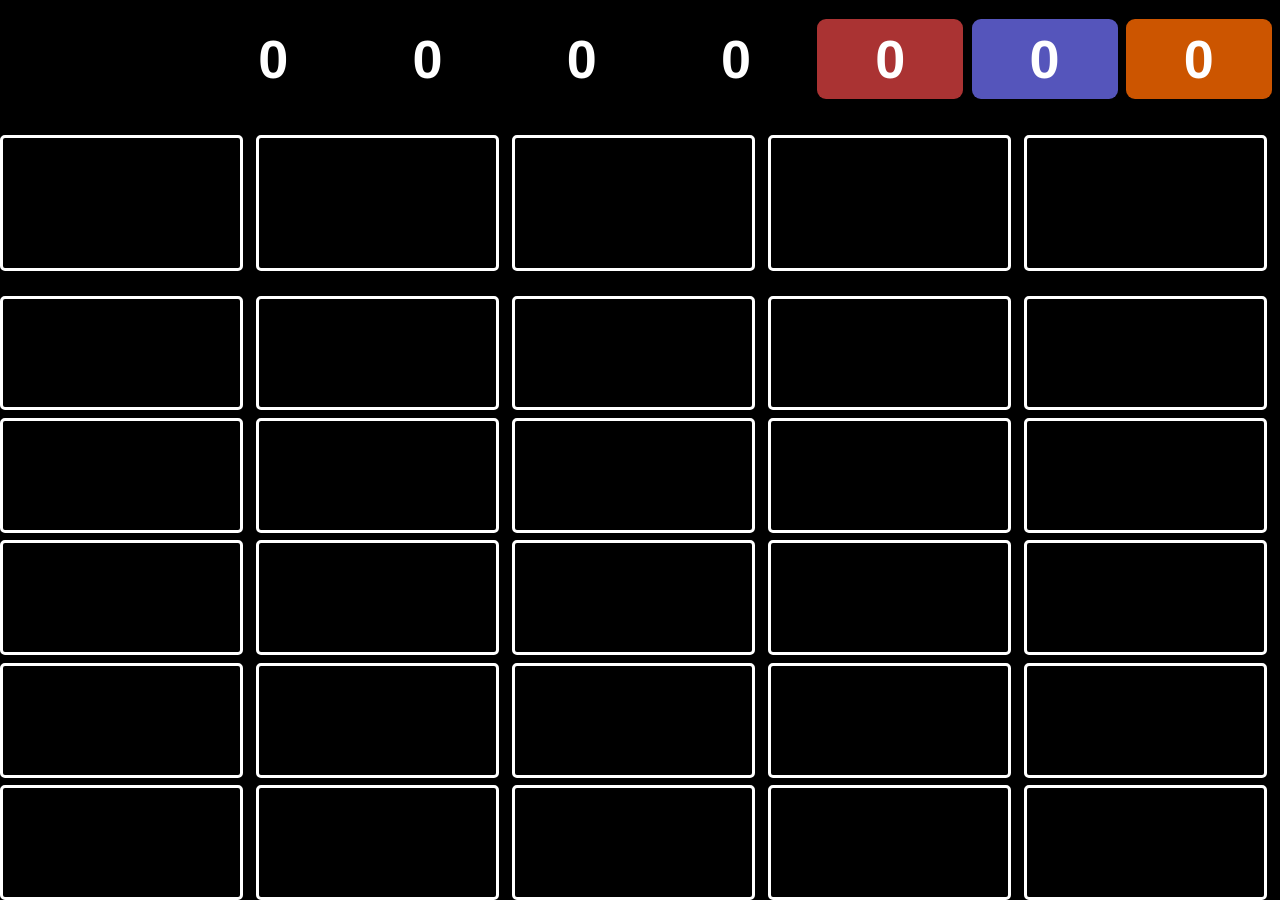
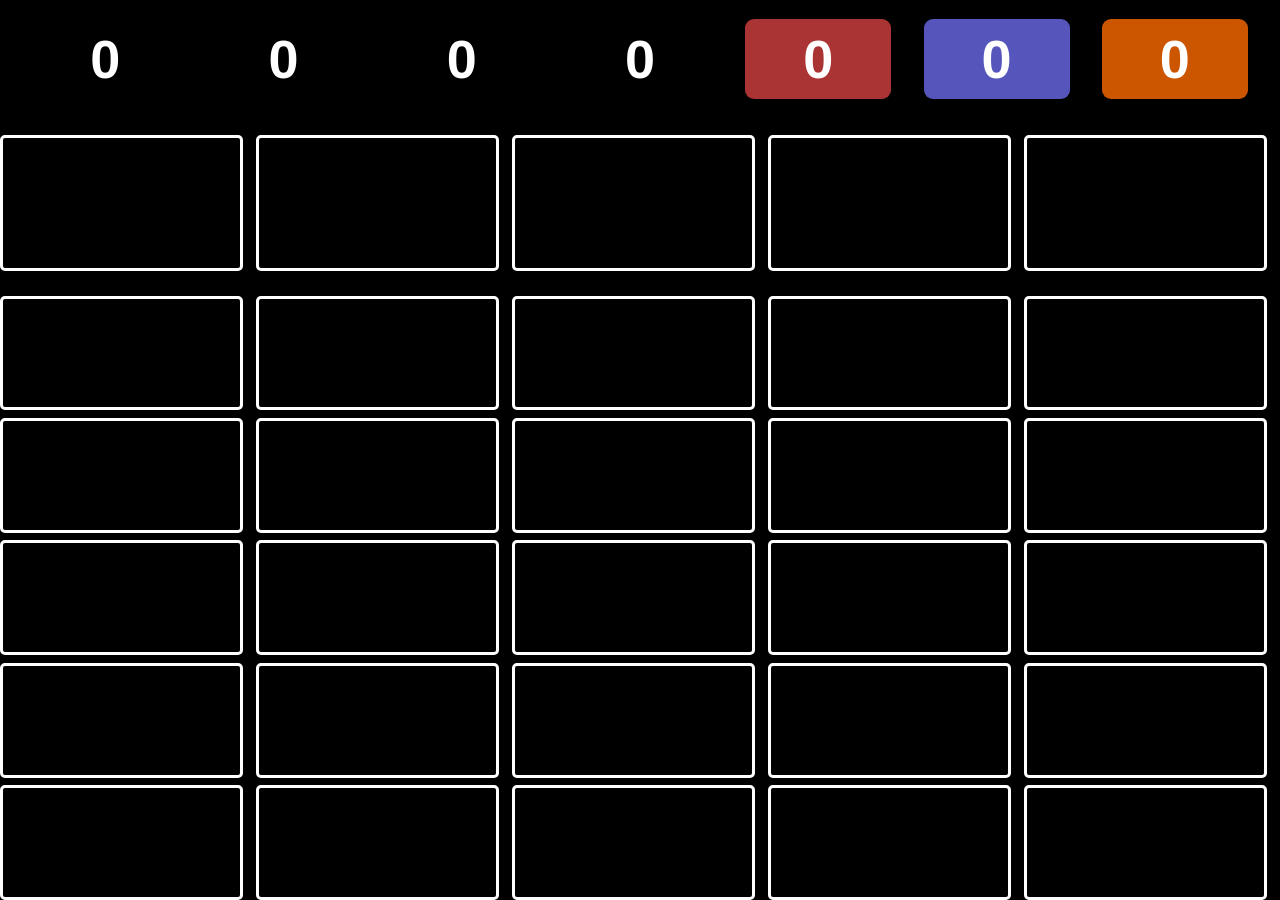

updates to jeopardy and donut meter

--- a/styles/jeopardy.css
+++ b/styles/jeopardy.css
@@ -131,8 +131,8 @@ header {
     justify-content: space-evenly;
     left: 0;
     top: 0;
-    padding-left: 15vw;
-    width: 85vw;
+    padding-left: 0;
+    width: 100vw;
     height: 13vh;
     background: #000;
     z-index: 49;   
@@ -187,6 +187,13 @@ header {
     background-color: #c50;
     color: #fff;
 }
+
+#answer-form {
+    background-color: #000;
+    color: #fff;
+    font-size: 4vh;
+}
+
 .red {
     background-color: var(--darkRed) !important;
 }
